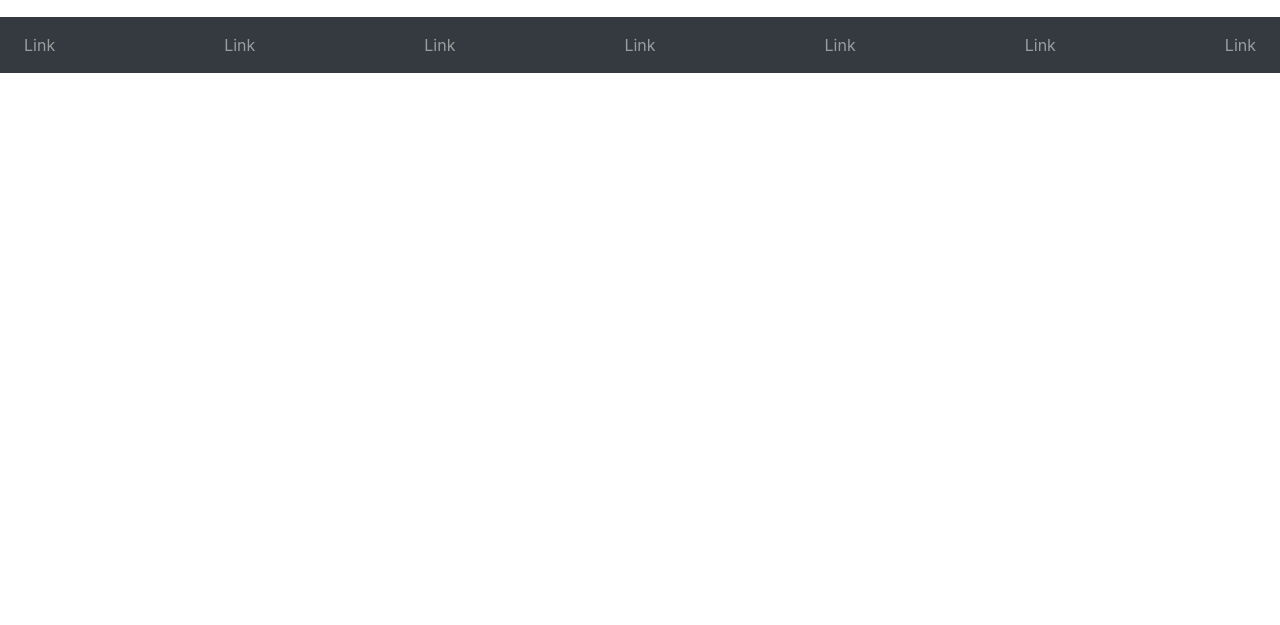
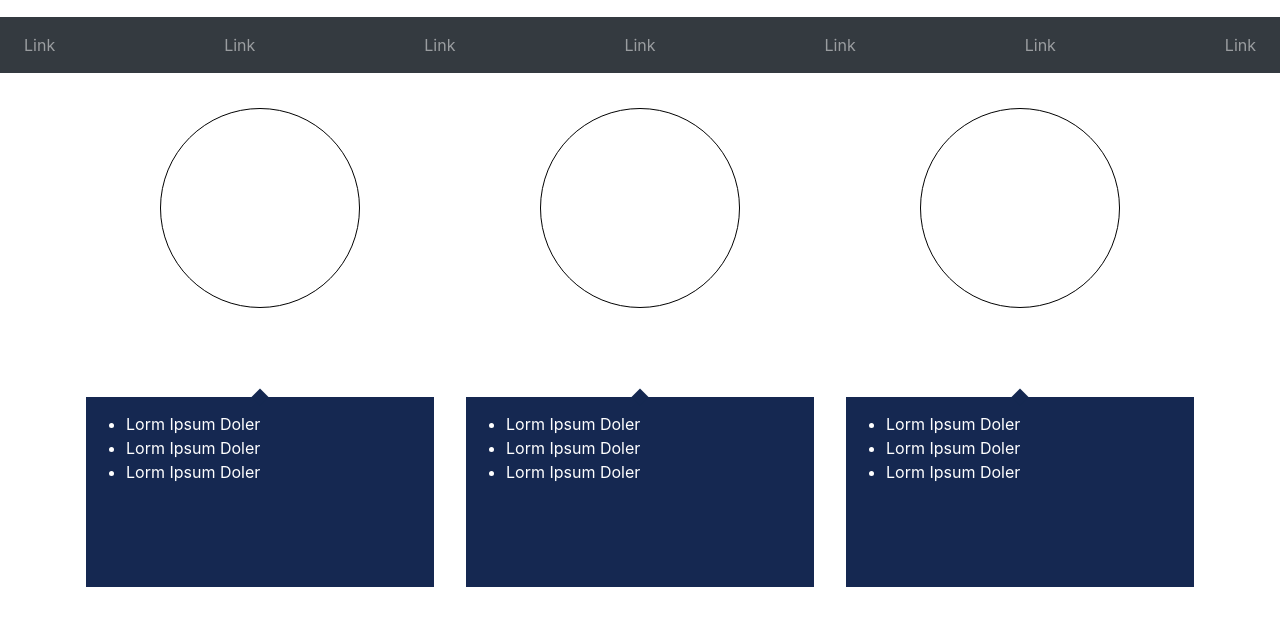
Before and after one commit to rudrravarjula1234/arum_clientproject1, a plain HTML site: page index.html in a window 1280 px wide. Shown: the part 151-776 px from the top of the page. Drawn offline with nearby package versions, Linux system fonts and the light colour scheme.

Commit message:
complete layout

```diff
--- a/index.html
+++ b/index.html
@@ -74,6 +74,47 @@
       </ul>
     </div>
   </nav>
+
+  <div class="container protab">
+    <div class="row">
+      <div class="col-sm-12 col-md-4 profiles">
+        <div class="circler">
+            <div class="fill"></div>
+        </div>
+        <div class="box">
+            <ul>
+              <li>Lorm Ipsum Doler</li>
+              <li>Lorm Ipsum Doler</li>
+              <li>Lorm Ipsum Doler</li>
+            </ul>
+        </div>
+      </div>
+      <div class="col-sm-12 col-md-4 profiles">
+          <div class="circler">
+              <div class="fill"></div>
+          </div>
+          <div class="box">
+              <ul>
+                <li>Lorm Ipsum Doler</li>
+                <li>Lorm Ipsum Doler</li>
+                <li>Lorm Ipsum Doler</li>
+              </ul>
+          </div>
+        </div>
+        <div class="col-sm-12 col-md-4 profiles">
+            <div class="circler">
+                <div class="fill"></div>
+            </div>
+            <div class="box">
+                <ul>
+                  <li>Lorm Ipsum Doler</li>
+                  <li>Lorm Ipsum Doler</li>
+                  <li>Lorm Ipsum Doler</li>
+                </ul>
+            </div>
+          </div>
+    </div>
+  </div>
 </body>
 
 </html>
--- a/main.css
+++ b/main.css
@@ -75,3 +75,56 @@
 div{
     display: block;
 }
+.protab{
+    height:60%;
+    margin-top:15px;
+
+}
+.protab>.row{
+    height: 100%;
+}
+.profiles{
+    height: 100%;
+    display: flex;
+    flex-direction:column;
+    position: relative;
+    align-items: center;
+    margin:20px 0px;
+}
+.circler{
+    height: 60%;
+    width:100%;
+    display: flex;
+    flex-direction:column;
+    position: relative;
+    align-items: center;
+}
+.fill{
+    height:200px;
+    width: 200px;
+    border: 1px solid black;
+    border-radius:50%;
+}
+.box{
+    height: 40%;
+    width: 100%;
+    border: 1px solid ;
+    background-color: #152851;
+    color:white;
+}
+.box>ul{
+    display:flex;
+    flex-direction: column;
+    padding-top: 15px;
+
+}
+.box:before {
+    content: '';
+    display: block;
+    position: absolute;
+    left: 50%;
+    padding:6px;
+    background-color: #152851;
+    transform: translate(-50%,-50%)  rotate(45deg);
+
+}
```
